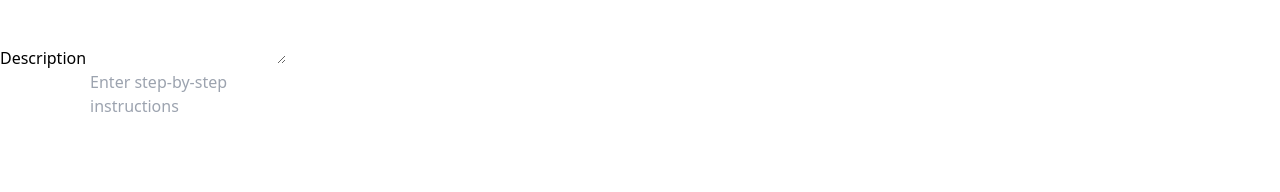
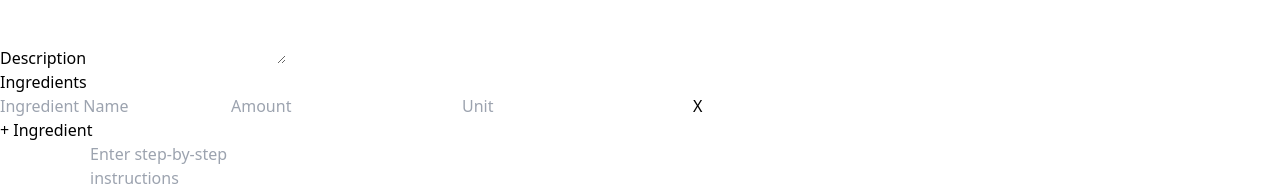
Before and after one commit to irynahowarth/cookjoy-app, a React (Vite) app: page /create/newrecipe in a window 1280 px wide. Shown: the part 200-392 px from the top of the page. Built offline with nearby package versions, Linux system fonts and the light colour scheme; no server answers; the database is empty; sample sign-in values are in the browser's storage.

Commit message:
[feature]: add ingredients for new Recipe to add to Firebase

```diff
--- a/src/api.js
+++ b/src/api.js
@@ -129,6 +129,7 @@ export async function addNewRecipe(data) {
     const newServings = parseInt(data.get('servings'), 10);
     const newDishTypes  = data.getAll('dishTypes');
     const newDesc = data.get('description');
+    const newIngredients = JSON.parse(data.get('ingredients'));
     // Get instructions, split by line breaks to create an array of steps
     const newInstructions = data.get('instructions').split('\n').map(step => step.trim()).filter(step => step);
 
@@ -142,6 +143,9 @@ export async function addNewRecipe(data) {
     if(!newInstructions){
         throw new Error("Provide some steps to make this recipe.")
     }
+    if(!newIngredients){
+        throw new Error("Provide some ingredients to make this recipe.")
+    }
 
     try {
         const docRef = await addDoc(collection(db, "recipes"), {
@@ -151,6 +155,7 @@ export async function addNewRecipe(data) {
         createdAt: Timestamp.now(),
         dishTypes: newDishTypes,
         description: newDesc,
+        ingredients: newIngredients,
         instructions: newInstructions
         });
 
--- a/src/pages/Create/AddNewRecipe.tsx
+++ b/src/pages/Create/AddNewRecipe.tsx
@@ -31,11 +31,17 @@ export async function action({request}){
 export default function AddNewRecipe({}: Props) {
     const { dishTypes, loading } = useDishTypes();
     const [submitted, setSubmitted] = React.useState(false)
+    const [ingredients, setIngredients] = React.useState([{ name: '', amount: '', unit: '' }]);
     const actionData = useActionData()
 
+    // Reset form fields
+    const resetForm = () => {
+        setIngredients([{ name: '', amount: '', unit: '' }]);
+    };
     // Set submitted state when actionData is available
    React.useEffect(() => {
        if (actionData) {
+           resetForm();
            setSubmitted(true);
        }
    }, [actionData])
@@ -46,7 +52,25 @@ export default function AddNewRecipe({}: Props) {
       }
 
 
-      const allDishTypes= dishTypes.map(el=>el?.name)
+    const allDishTypes= dishTypes.map(el=>el?.name)
+
+    // Handle ingredient field change
+    const handleIngredientChange = (index, field, value) => {
+        const newIngredients = [...ingredients];
+        newIngredients[index][field] = value;
+        setIngredients(newIngredients);
+    };
+     // Serialize ingredients to a JSON string
+    const serializeIngredients = () => JSON.stringify(ingredients);
+    // Add new ingredient field
+    const addIngredient = () => {
+        setIngredients([...ingredients, { name: '', amount: '', unit: '' }]);
+    };
+
+    // Remove ingredient field
+    const removeIngredient = (index) => {
+        setIngredients(ingredients.filter((_, i) => i !== index));
+    };
 
     const inputStyles = 'block w-full rounded-lg border border-transparent shadow ring-1 ring-black/10 px-2 py-1 text-base/6 sm:text-sm/6 focus:outline focus:outline-2 focus:-outline-offset-1 focus:outline-black'
     const labelStyles ='text-sm/5 font-medium'
@@ -125,6 +149,49 @@ export default function AddNewRecipe({}: Props) {
                 className={inputStyles}
                 ></textarea>
             </div>
+
+            {/* Ingredients List */}
+            <div className="mt-6 space-y-3">
+            <label className={labelStyles}>Ingredients</label>
+            {ingredients.map((ingredient, index) => (
+                <div key={index} className="flex gap-2 items-center">
+                <input
+                    type="text"
+                    className={inputStyles}
+                    placeholder="Ingredient Name"
+                    value={ingredient.name}
+                    onChange={(e) => handleIngredientChange(index, 'name', e.target.value)}
+                    required
+                />
+                <input
+                    type="number"
+                    className={`${inputStyles} max-w-28 text-right`}
+                    placeholder="Amount"
+                    value={ingredient.amount}
+                    onChange={(e) => handleIngredientChange(index, 'amount', e.target.value)}
+                    required
+                />
+                <input
+                    type="text"
+                    placeholder="Unit"
+                    className={`${inputStyles} max-w-20`}
+                    value={ingredient.unit}
+                    required
+                    onChange={(e) => handleIngredientChange(index, 'unit', e.target.value)}
+                />
+                <button type="button" className={lightBtnStyles} onClick={() => removeIngredient(index)}>
+                    X
+                </button>
+                </div>
+            ))}
+            <button type="button" className={darkBtnStyles} onClick={addIngredient}>+ Ingredient</button>
+            {/* Hidden input field for serialized ingredients */}
+            <input
+                type="hidden"
+                name="ingredients"
+                value={serializeIngredients()}
+            />
+            </div>
             <div className="mt-6 space-y-3">
                 <label
                 htmlFor="instructions"
```
